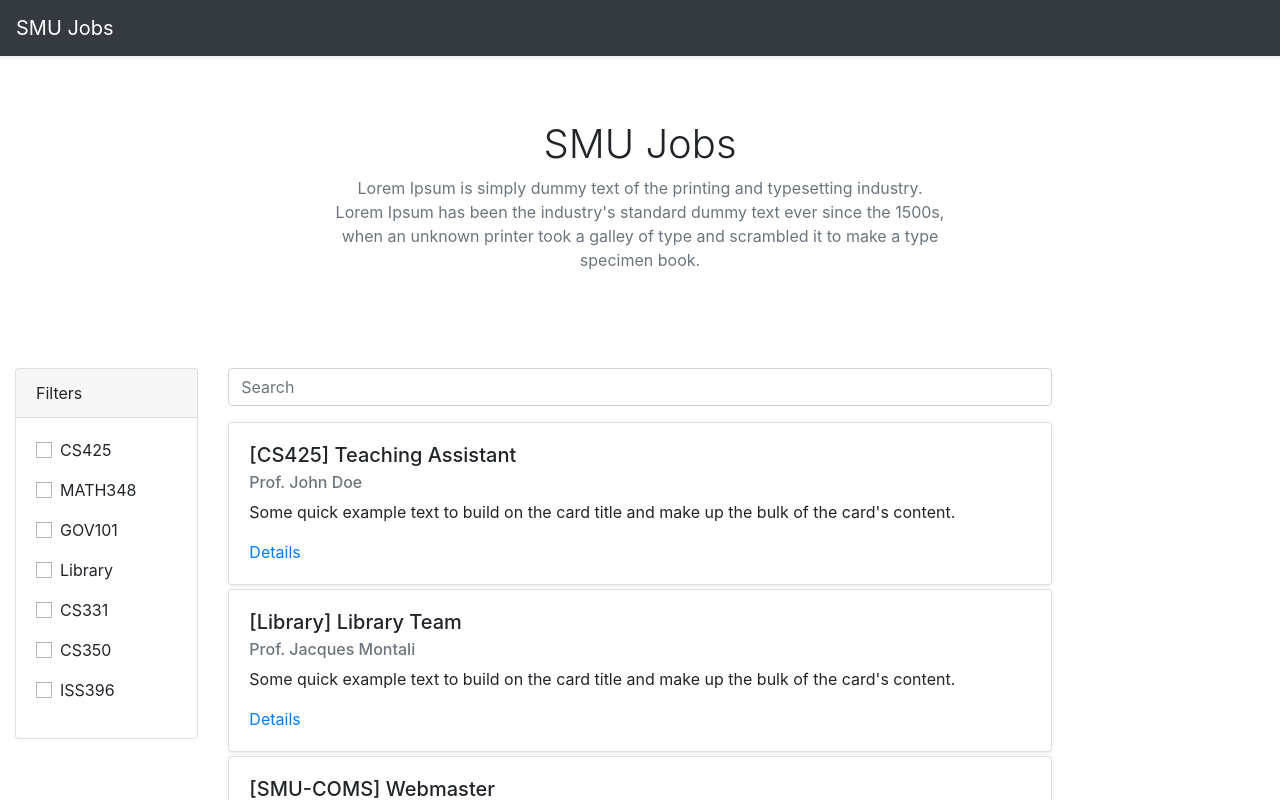
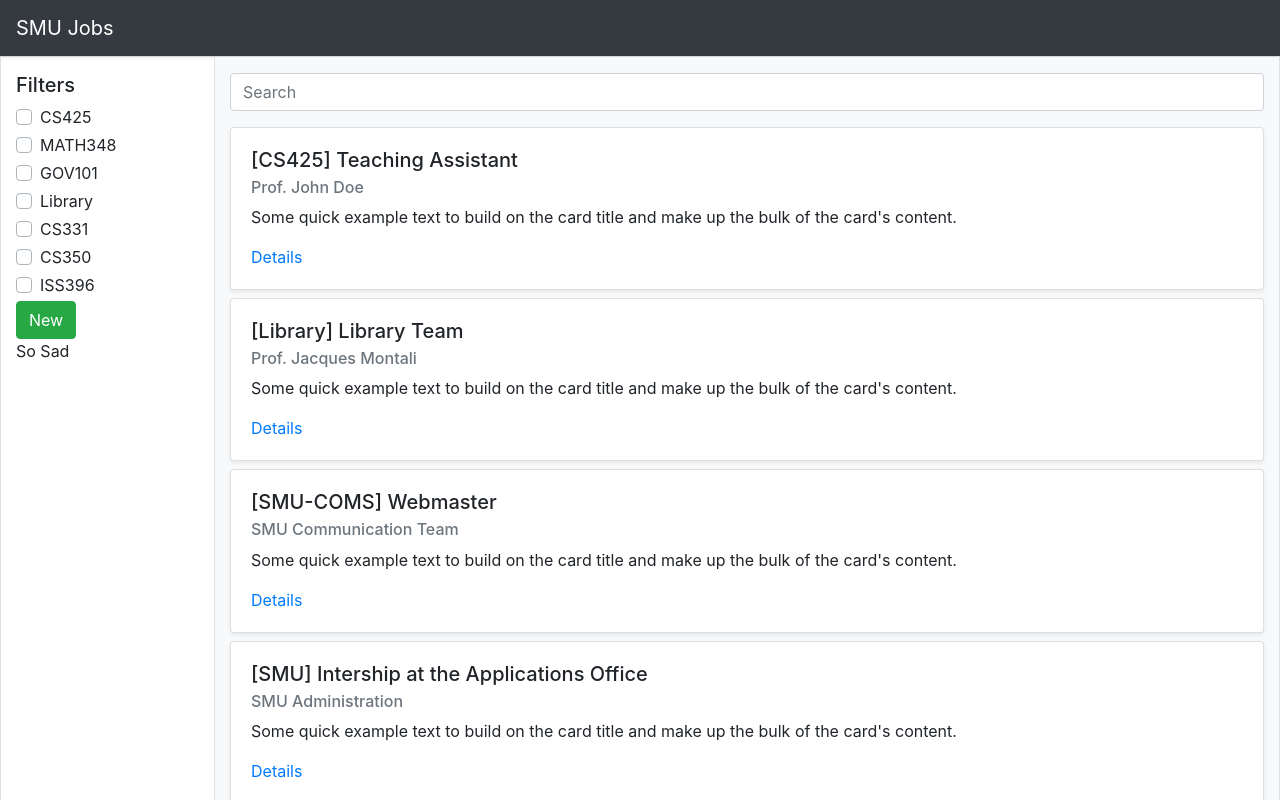
Before and after one commit to MootezSaaD/smu-jobs, a React (Create React App) app: page /new in a window 1280 px wide. Shown: the top 800 px of the page. Built offline with nearby package versions, Linux system fonts and the light colour scheme.

Commit message:
Fix jobs list layout

```diff
--- a/package.json
+++ b/package.json
@@ -10,6 +10,7 @@
     "react": "^16.13.1",
     "react-bootstrap": "^1.2.1",
     "react-dom": "^16.13.1",
+    "react-router-dom": "^5.2.0",
     "react-scripts": "3.4.1"
   },
   "scripts": {
--- a/src/App.js
+++ b/src/App.js
@@ -1,15 +1,11 @@
 //Dependencies
 import React, { useEffect } from 'react';
-import Row from 'react-bootstrap/Row';
-import Col from 'react-bootstrap/Col';
 //Componenets
 import Header from './components/Header';
-import Description from './components/Description';
 import JosbList from './components/JobsList';
 import ListFilters from './components/ListFilters';
 //Styles
 import './index.css';
-import { Container } from 'react-bootstrap';
 
 function App() {
   useEffect(() => {
@@ -19,25 +15,16 @@ function App() {
   return (
     <>
       <Header />
-      <main role='main'>
-        <Description />
-        <Container fluid>
-          <Row className='justify-content-center'>
-            <Col>
-              <ListFilters />
-            </Col>
-            <Col xs={8}>
-              <JosbList />
-            </Col>
-            <Col></Col>
-          </Row>
-        </Container>
-      </main>
-      <footer className='footer text-center mt-5'>
-        <div className='container'>
-          <span class='text-muted'>SMU Jobs - 2020.</span>
+      <div className='container-fluid h-100'>
+        <div className='row border h-100'>
+          <div className='col-2'>
+            <ListFilters />
+          </div>
+          <div className='col bg-light border-left'>
+            <JosbList />
+          </div>
         </div>
-      </footer>
+      </div>
     </>
   );
 }
--- a/src/components/JobCard.js
+++ b/src/components/JobCard.js
@@ -3,7 +3,7 @@ import Card from 'react-bootstrap/Card';
 
 function JobCard(props) {
   return (
-    <Card className='shadow-sm mb-1'>
+    <Card className='shadow-sm mb-2'>
       <Card.Body>
         <Card.Title>{`[${props.course}] ${props.title}`}</Card.Title>
         <Card.Subtitle className='mb-2 text-muted'>
--- a/src/components/JobsList.js
+++ b/src/components/JobsList.js
@@ -44,7 +44,7 @@ export default class JobsList extends Component {
           <FormControl
             type='text'
             placeholder='Search'
-            className='w-100 mb-3'
+            className='w-100 mb-3 mt-3'
           />
         </Form>
         {this.state.jobs.map((job) => (
--- a/src/components/ListFilters.js
+++ b/src/components/ListFilters.js
@@ -1,12 +1,13 @@
 import React from 'react';
-import Card from 'react-bootstrap/Card';
-import Form from 'react-bootstrap/Form';
+import { BrowserRouter as Router, Switch, Route, Link } from 'react-router-dom';
+import NewJob from './NewJob';
 
 function ListFilters() {
   return (
-    <Card>
-      <Card.Header>Filters</Card.Header>
-      <Card.Body>
+    <div className='row mt-3'>
+      <div className='col'>
+        {' '}
+        <h5>Filters</h5>
         {[
           'CS425',
           'MATH348',
@@ -16,12 +17,29 @@ function ListFilters() {
           'CS350',
           'ISS396',
         ].map((type) => (
-          <div key={type} className='mb-3'>
-            <Form.Check custom type={type} id={type} label={type} />
+          <div className='custom-control custom-checkbox mb-1'>
+            <input type='checkbox' className='custom-control-input' id={type} />
+            <label className='custom-control-label' for={type}>
+              {type}
+            </label>
           </div>
         ))}
-      </Card.Body>
-    </Card>
+      </div>
+      <div className='col'>
+        <Router>
+          <Link to='/new'>
+            <button type='button' className='btn btn-success'>
+              New
+            </button>
+          </Link>
+          <Switch>
+            <Route path='/new'>
+              <NewJob />
+            </Route>
+          </Switch>
+        </Router>
+      </div>
+    </div>
   );
 }
 
--- /dev/null
+++ b/src/components/NewJob.js
@@ -0,0 +1,7 @@
+import React, { Component } from 'react';
+
+export default class NewJob extends Component {
+  render() {
+    return <div>So Sad</div>;
+  }
+}
--- a/src/index.css
+++ b/src/index.css
@@ -9,6 +9,21 @@ body {
   color: #212529;
   text-align: left;
   background-color: #fff;
+  height: 100%;
+  min-height: 100%;
+  width: 100%;
+  min-width: 100%;
+}
+
+html {
+  height: 100%;
+  min-height: 100%;
+  width: 100%;
+  min-width: 100%;
+}
+
+#root {
+  height: 100%;
 }
 
 code {
```
Also changed, not shown: src/logo.svg (deleted), 1 other file (tests, documents, lock files or other folders).
